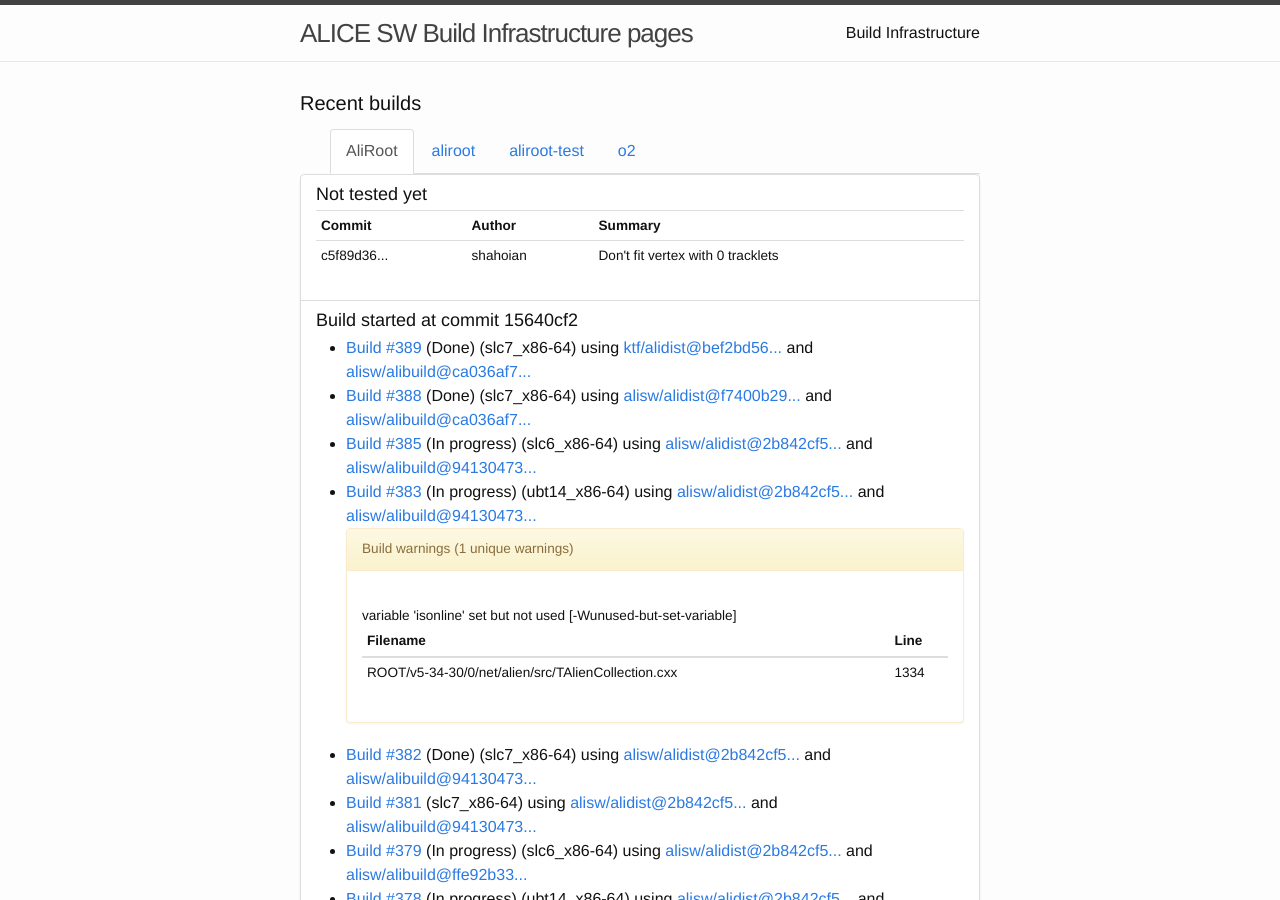
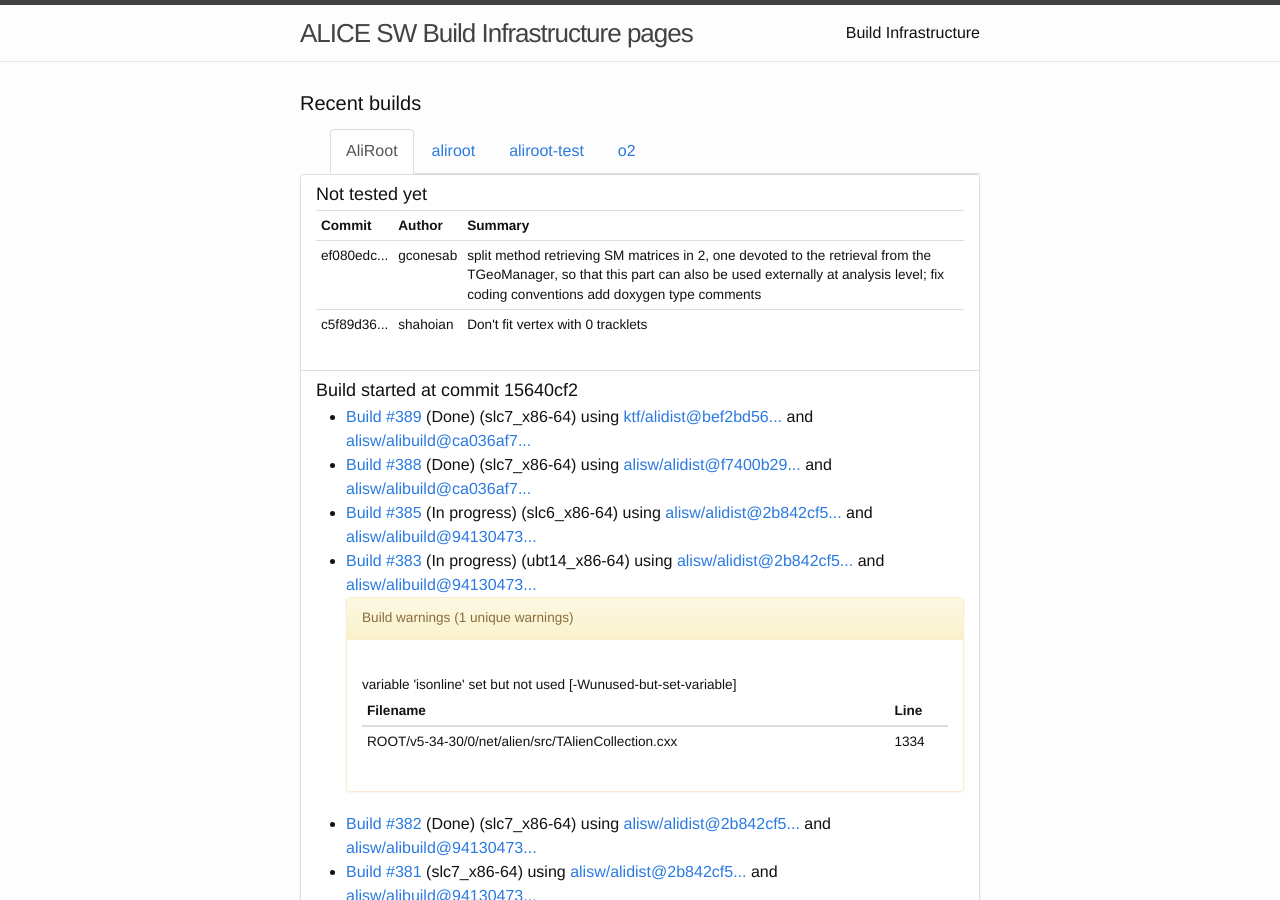
Before and after one commit to alisw/alisw.github.io, a Jekyll site: the page built from index.html, in a window 1280 px wide and 900 px high. Built offline with Jekyll 4.4.1, drawn with Linux system fonts in a browser that asks for light colours; nearby versions of some CDN libraries.

Commit message:
Updated results.

```diff
--- a/_data/commits-aliroot-master.yaml
+++ b/_data/commits-aliroot-master.yaml
@@ -1,3 +1,8 @@
+-
+ commit: "ef080edc193b8c4dada90a157f960a2b21dbe2d9"
+ message: >-
+    split method retrieving SM matrices in 2, one devoted to the retrieval from the TGeoManager, so that this part can also be used externally at analysis level; fix coding conventions add doxygen type comments
+ author: !!str gconesab
 -
  commit: "c5f89d36f4c0255cca2ebf07e3655f6b08d0f88c"
  message: >-
```
Also changed, not shown: _data/tools.json.
